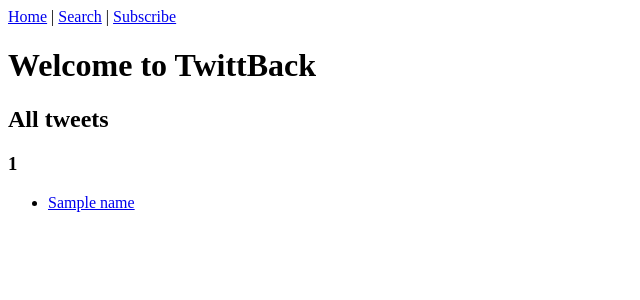
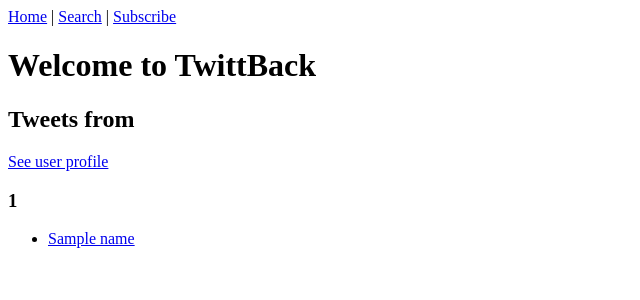
Before and after one commit to iveskins/twittback, a Flask app: template twittback/templates/index.html in a window 1280 px wide. Shown: the top 300 px of the page, without its empty margins (0-640 px from the left). Run offline with Flask 2, Linux system fonts and the light colour scheme; the template is opened without the code that fills it: most values are stand-ins (such as "Sample title", 1, 10 or a date in 2020).

Commit message:
Display user profile

```diff
--- a/twittback/flask_app.py
+++ b/twittback/flask_app.py
@@ -36,6 +36,11 @@ def view_tweet(twitter_id):
     return server.view_tweet(twitter_id)
 
 
+@app.route("/view/user")
+def view_user():
+    return server.view_user()
+
+
 @app.route("/timeline/<int:year>/<int:month>")
 def timeline(year, month):
     return server.timeline(year, month)
@@ -50,5 +55,7 @@ def search():
         return server.search_form()
 
 
+
+
 if __name__ == "__main__":
     app.run(port=server.port)
--- a/twittback/templates/index.html
+++ b/twittback/templates/index.html
@@ -3,7 +3,11 @@
 {% block content %}
 <h1>Welcome to TwittBack</h1>
 
-<h2>All tweets</h2>
+
+<h2>Tweets from {{ user.screen_name }}</h2>
+
+
+<a href="{{ app.url_for("view_user") }}">See user profile</a>
 
 {% for group in year_groups | reverse %}
     {% set year =  group[0] %}
```
Also changed, not shown: twittback/presenter.py (+7 -1 lines), twittback/server.py (+6 -1 lines), twittback/templates/user.html (added, +7 -0 lines), twittback/templates/view_user.html (added, +9 -0 lines), twittback/test/test_server.py (+5 -0 lines).
